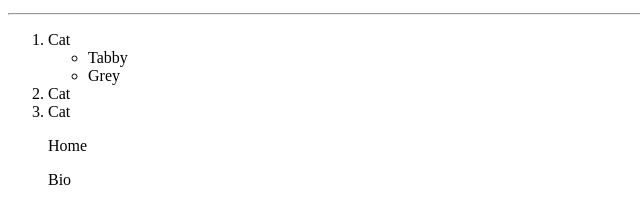
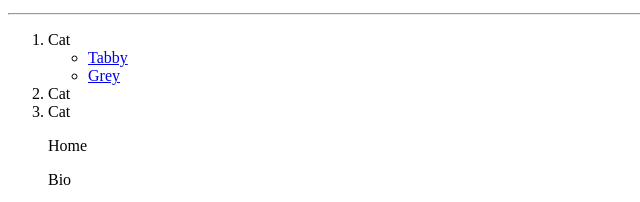
Before and after one commit to jen-ip/testProject, a plain HTML site: page index.html in a window 1280 px wide. Shown: the part 955-1157 px from the top of the page, 0-640 px from the left. Drawn offline with Linux system fonts and the light colour scheme.

Commit message:
Added links to Cat subList

```diff
--- a/index.html
+++ b/index.html
@@ -43,8 +43,9 @@
 	<ol>
 		<li> Cat </li>
 			<ul>
-				<li> Tabby </li>
-				<li> Grey </li>
+				<li> <a href="https://upload.wikimedia.org/wikipedia/commons/4/4d/Cat_November_2010-1a.jpg"> Tabby </a></li>
+
+				<li> <a href="http://www.findcatnames.com/wp-content/uploads/2015/06/grey-cat-names.jpg"> Grey </a></li>
 			</ul>
 		<li> Cat </li>
 		<li> Cat </li>
```
Also changed, not shown: 1 other file.
